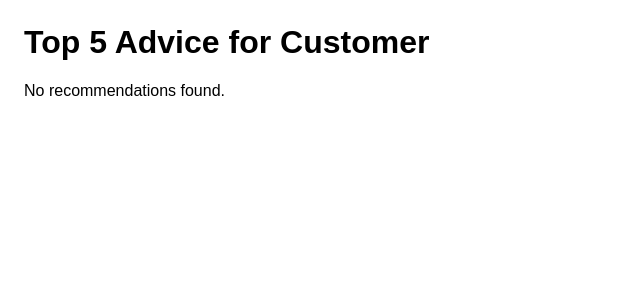
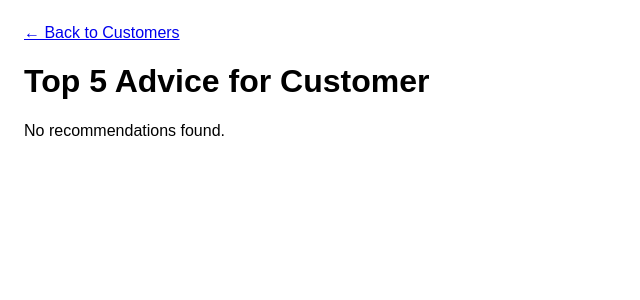
Before and after one commit to LucasHoek/Recommendation-Model-Orisha, a Flask app: template templates/customeradvice.html in a window 1280 px wide. Shown: the top 300 px of the page, without its empty margins (0-640 px from the left). Run offline with Flask 3, Linux system fonts and the light colour scheme; the template is opened without the code that fills it, so the values that code supplies are empty; parts of the project's set-up code (start-up, migrations or seed data) failed here and were passed over.

Commit message:
v.0.7.1 added a quick button

```diff
--- a/templates/customeradvice.html
+++ b/templates/customeradvice.html
@@ -18,6 +18,7 @@
   </style>
 </head>
 <body>
+  <a href="/" class="back-btn">← Back to Customers</a>
     <h1>Top 5 Advice for Customer {{ klantcode }}</h1>
 
     {% if results %}
```
